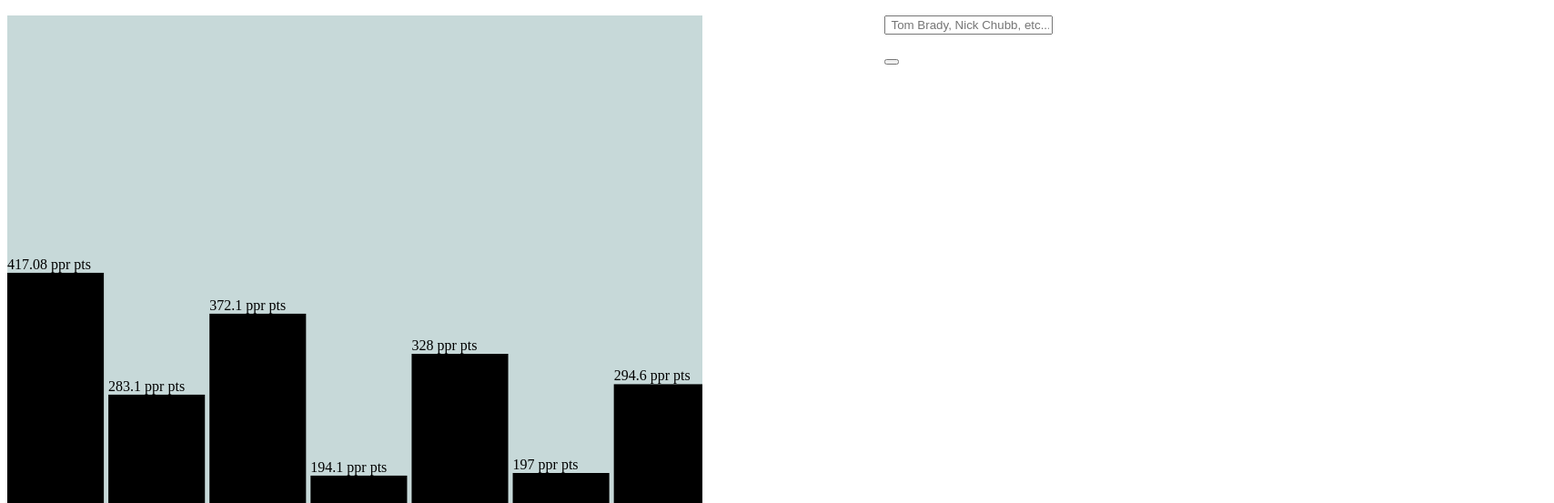
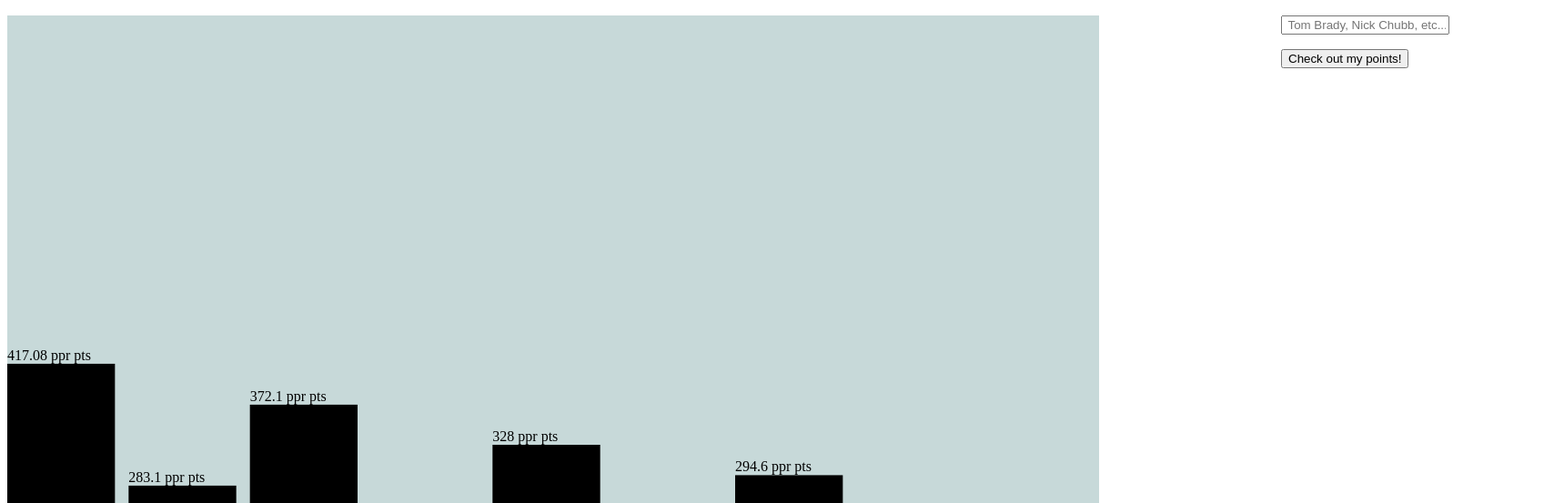
Before and after one commit to Freddy-2/ff-Statty, a website built with webpack: page index.html in a window 1280 px wide. Shown: the part 147-700 px from the top of the page at 91% size, 1708 px wide, since content can reach past the window. Built offline with nearby package versions, Linux system fonts and the light colour scheme; files whose address does not match are found by name.

Commit message:
some updates

```diff
--- a/index.html
+++ b/index.html
@@ -26,18 +26,20 @@
       <a href="https://github.com/Freddy-2/" class="angellist">AngelList <i class="fa fa-angellist" aria-hidden="true"></i></a>
       <a href="https://www.linkedin.com/in/alfredallegretti" class="personal-site">My site <i class="fa fa-blind" aria-hidden="true"></i></a>
     </div>
-
-
   </header>
   <script src="https://d3js.org/d3.v4.min.js"></script>
   <div class="main-content-box">
+    <div class="chart-and-labels">
     <svg class="bar-chart"></svg>
+    <div>Patrick Mahomes</div>
+    <div>Average QB</div>
     <!-- <script src="./src/barChart.js"></script> -->
+    </div>
     <form autocomplete="off">
     <div class="autocomplete" style="width:300px;">
       <input id="myInput" type="text" name="player" placeholder=" Tom Brady, Nick Chubb, etc...">
     </div>
-   <p><button type="button" id="add-players"> </button></p>
+   <p><button class="add-player" type="button" id="add-players">Check out my points!</button></p>
   </div>
 </form>
 </body>
--- a/src/barChart.js
+++ b/src/barChart.js
@@ -1,7 +1,7 @@
 // import playersAndStats18 from "./placeholder.js";
 // const playersStats18 = require("./placeholder.js");con
 
-export default function (dataset2){
+export default function (dataset2, dataset1){
 
   // d3.select("body")
   //   .selectAll("p")
@@ -10,8 +10,8 @@ export default function (dataset2){
   //   .append("p") // appends paragraph for each data element
   //   .text(dataset1[3]);
 
-  var svgWidth = 1000;
-  var svgHeight = 700;
+  var svgWidth = 1200;
+  var svgHeight = 800;
 
   var svg = d3
     .select("svg")
@@ -39,25 +39,25 @@ export default function (dataset2){
     .attr("height", function(d) {
       return d;
     })
-    .attr("width", barWidth - barPadding)
+    .attr("width", barWidth - barPadding -10)
     .attr("transform", function(d, i) {
       var translate = [barWidth * i, 0];
       return "translate(" + translate + ")";
     });
 
-  var xScale = d3
-    .scaleLinear()
-    .domain([0, d3.max(dataset2)])
-    .range([0, svgWidth]);
+  // var xScale = d3
+  //   .scaleLinear()
+  //   .domain([0, d3.max(dataset2)])
+  //   .range([0, svgWidth]);
 
-  var yScale = d3
-    .scaleLinear()
-    .domain([0, d3.max(dataset2)])
-    .range([svgHeight, 0]);
+  // var yScale = d3
+  //   .scaleLinear()
+  //   .domain([0, d3.max(dataset2)])
+  //   .range([svgHeight, 0]);
 
-  var x_axis = d3.axisBottom().scale(xScale);
+  // var x_axis = d3.axisBottom().scale(xScale);
 
-  var y_axis = d3.axisLeft().scale(yScale);
+  // var y_axis = d3.axisLeft().scale(yScale);
 
   // svg
   //   .append("g")
--- a/src/index.js
+++ b/src/index.js
@@ -44,7 +44,7 @@ window.addEventListener("DOMContentLoaded", () => {
   //   .append("p") // appends paragraph for each data element
   //   .text(dataset1[3]);
 
-  createBarChart(dataset2);
+  createBarChart(dataset2, dataset1);
 
 
   d3.select("p").on("click", function(){
@@ -53,7 +53,7 @@ window.addEventListener("DOMContentLoaded", () => {
       dataset2.push(playersAndStats18[document.getElementById("myInput").value].pts_ppr);
       console.log(dataset2);
       d3.select("svg").selectAll("*").remove();
-      createBarChart(dataset2);
+      createBarChart(dataset2, dataset1);
     });
 
 
```
